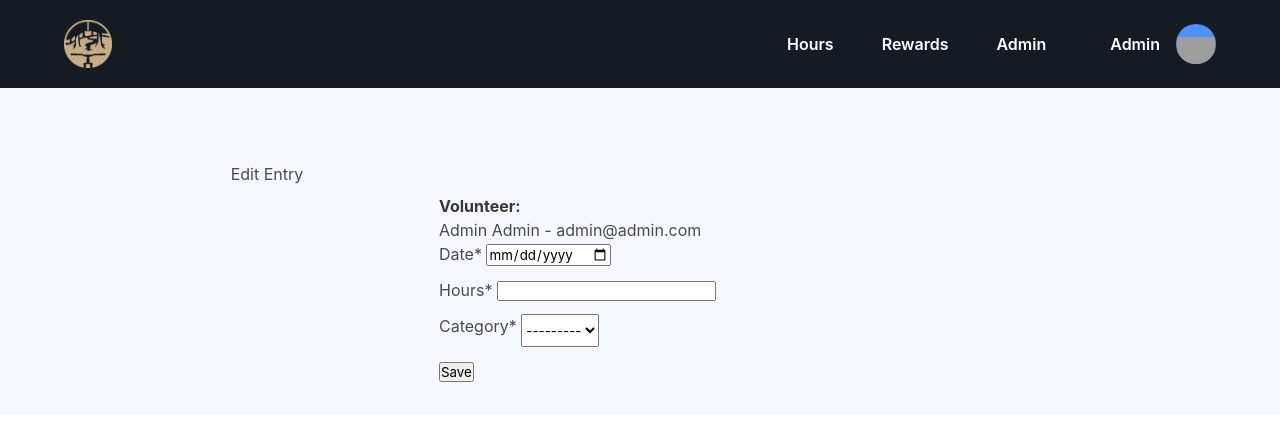
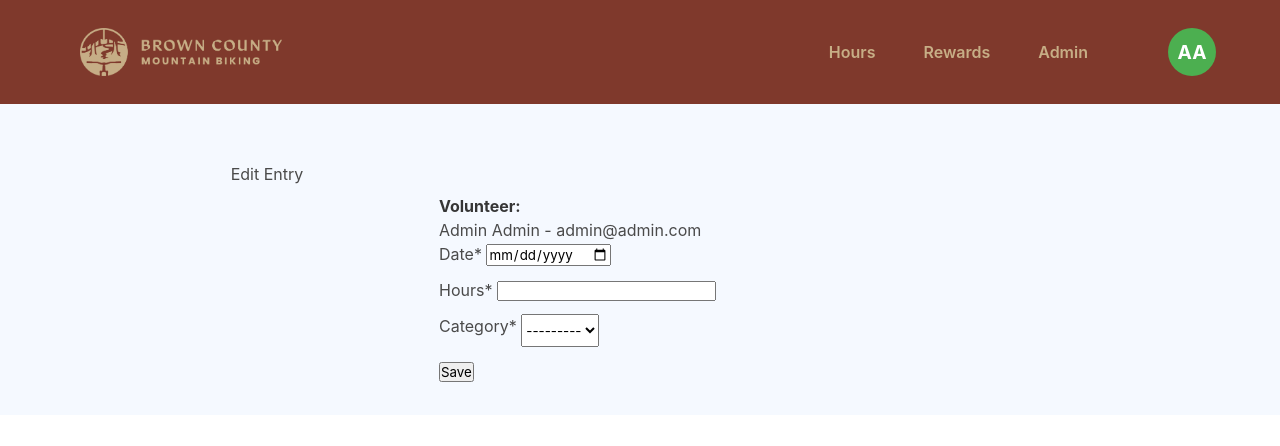
Before and after one commit to theotherguy2175/bcmtb-volunteer_tracker, a Django app: page /add/ in a window 1280 px wide. Shown: the top 446 px of the page. Run offline with Django 5.2, Linux system fonts and the light colour scheme; a user stored in the database is signed in; data comes from the database, SQL or seed files in the repository; some libraries are stand-ins or nearby versions; grey boxes are pictures that could not be loaded.

Commit message:
Updated Color and nav bar

```diff
--- a/hourTracker/static/hourTracker/css/main.css
+++ b/hourTracker/static/hourTracker/css/main.css
@@ -17,6 +17,21 @@
     padding: 0 1rem;
     width: 98%
 }
+
+.avatar {
+  width: 3rem;
+  height: 3rem;
+  border-radius: 50%;
+  background-color: #4CAF50; /* or randomize per user */
+  color: white;
+  font-weight: bold;
+  display: flex;
+  align-items: center;
+  justify-content: center;
+  font-size: 1.2rem;
+}
+
+
 .btn-add {
     background-color: #007bff;
     color: white;
--- a/hourTracker/static/hourTracker/css/navbar.css
+++ b/hourTracker/static/hourTracker/css/navbar.css
@@ -3,13 +3,13 @@
 
 /*=============== VARIABLES CSS ===============*/
 :root {
-  --header-height: 3.5rem;
+  --header-height: 4.5rem;
 
   /*========== Colors ==========*/
   /*Color mode HSL(hue, saturation, lightness)*/
-  --first-color: hsl(216, 96%, 64%);
-  --white-color: hsl(0, 0%, 100%);
-  --dark-color: hsl(216, 26%, 11%);
+  --first-color: #7f392c;
+  --white-color: #c7ae86;
+  --dark-color: #7f392c;
   --dark-color-light: hsl(216, 14%, 24%);
   --body-color: hsl(216, 96%, 98%);
 
@@ -64,7 +64,8 @@ a {
 img {
   display: block;
   max-width: 100%;
-  height: auto;
+  height: 3rem !important;
+  margin-left: 1rem;
 }
 
 /*=============== REUSABLE CSS CLASSES ===============*/
@@ -106,6 +107,7 @@ img {
   display: flex;
   font-size: 1.5rem;
   cursor: pointer;
+  margin-right: 1rem;;
 }
 
 /* Navigation for mobile devices */
--- a/hourTracker/templates/base.html
+++ b/hourTracker/templates/base.html
@@ -21,9 +21,9 @@
       <header class="header">
          <nav class="nav container">
             <a href="/" class="nav__logo">
-               <figure class="image is-48x48">
-               <img src="{% static 'hourTracker/images/bcmb_logo.png' %}"/>
-               </figure>
+               <!-- <figure  style="height: 3rem;"> -->
+               <img src="{% static 'hourTracker/images/bcmb_logo_full.png' %}"/>
+               <!-- </figure> -->
             </a>
 
             <div class="nav__menu" id="nav-menu">
@@ -53,12 +53,17 @@
                <div class="dropdown" id="dropdown">
                   <div class="dropdown__profile">
                      <div class="dropdown__names">
-                        <h3>{{ user.first_name }}</h3>
+                        <!-- <h3>{{ user.first_name }}</h3> -->
                         <span>{{ user.role }}</span>
                      </div>
 
-                     <div class="dropdown__image">
-                        <img src="assets/img/perfil.png" alt="image">
+                     <div class="dropdown__image avatar">
+                        {% with user.first_name|slice:":1" as first %}
+                        {% with user.last_name|slice:":1" as last %}
+                           {{ first|upper }}{{ last|upper }}
+                        {% endwith %}
+                        {% endwith %}
+                        <!-- <img src="assets/img/perfil.png" alt="image"> -->
                      </div>
                   </div>
 
```
Also changed, not shown: hourTracker/static/hourTracker/images/bcmb_logo_full.png (added).
